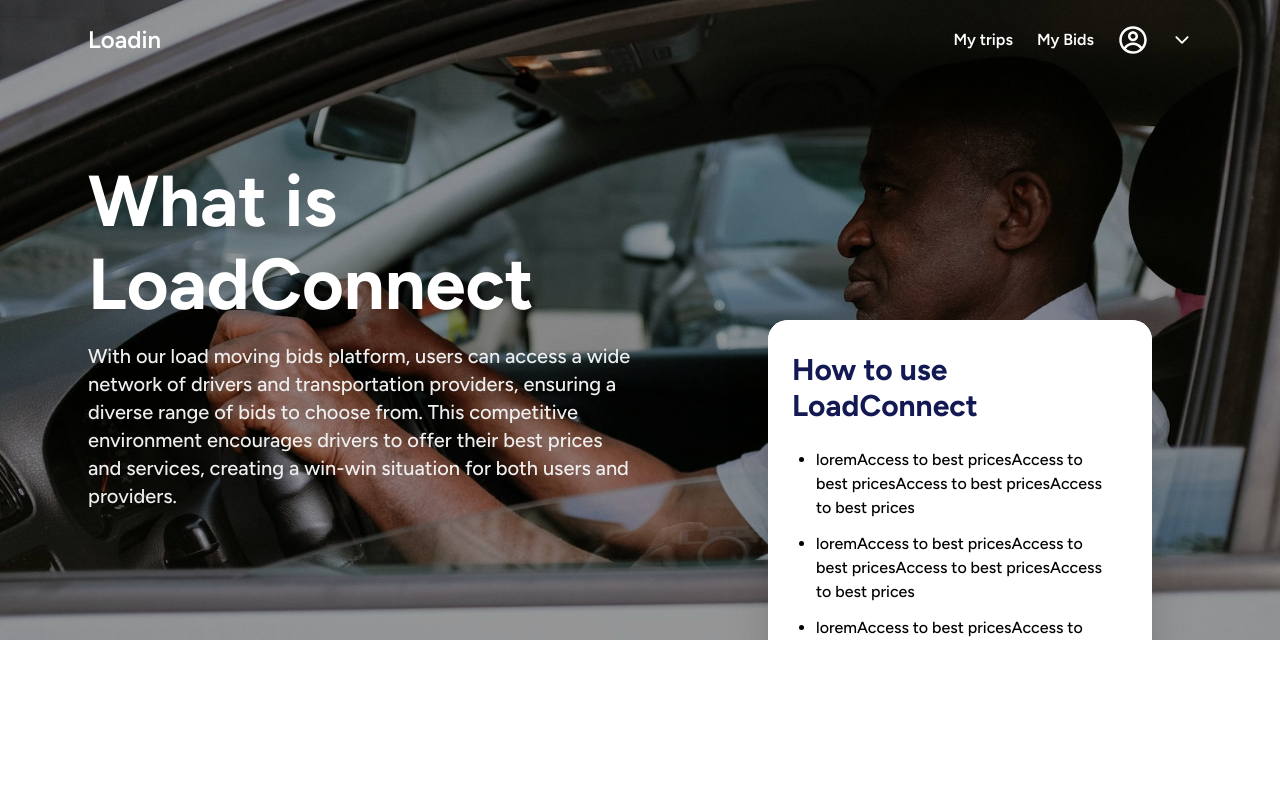
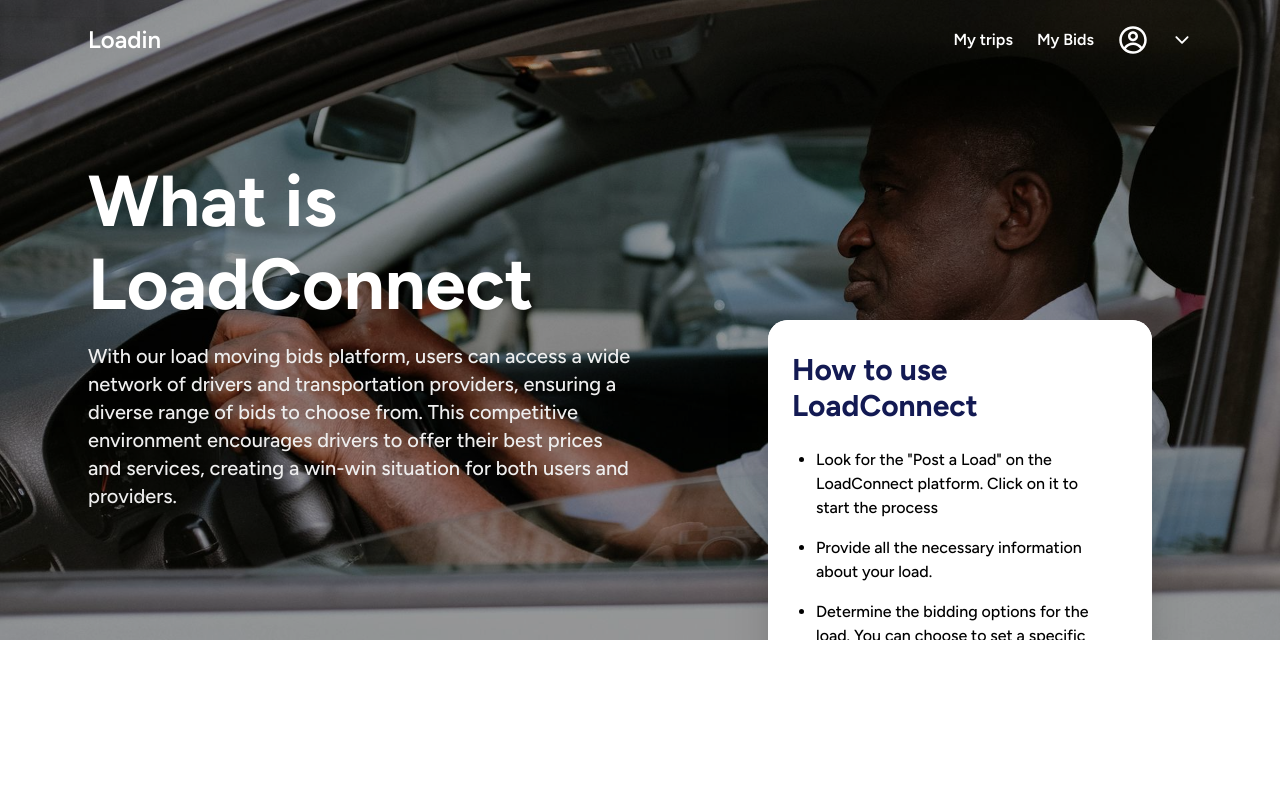
Before and after one commit to encode412/Loadin_, a React (Vite) app: page /go/pickup/post-bid in a window 1280 px wide. Shown: the top 800 px of the page. Built offline with nearby package versions, Linux system fonts and the light colour scheme; what google-maps-react would draw is missing.

Commit message:
update to content

```diff
--- a/src/pages/dashboard/_components/loadwallet/_components/feature-modal/index.jsx
+++ b/src/pages/dashboard/_components/loadwallet/_components/feature-modal/index.jsx
@@ -7,12 +7,11 @@ const FeatureModal = () => {
         <span className="text-primary text-3xl font-bold">How to use LoadWallet</span>
         <div className="flex flex-col px-6 pt-6">
             <ul className="text-base flex flex-col gap-y-3 font-medium">
-                <li style={{listStyle: 'disc'}}>loremAccess to best pricesAccess to best pricesAccess to best pricesAccess to best prices</li>
-                <li style={{listStyle: 'disc'}}>loremAccess to best pricesAccess to best pricesAccess to best pricesAccess to best prices</li>
-                <li style={{listStyle: 'disc'}}>loremAccess to best pricesAccess to best pricesAccess to best pricesAccess to best prices</li>
-                <li style={{listStyle: 'disc'}}>loremAccess to best pricesAccess to best pricesAccess to best pricesAccess to best prices</li>
-                <li style={{listStyle: 'disc'}}>Access to best prices</li>
-                <li style={{listStyle: 'disc'}}>Access to best prices</li>
+                <li style={{listStyle: 'disc'}}> Follow the instructions to set up your LoadWallet account</li>
+                <li style={{listStyle: 'disc'}}>As a driver, when it's time for payment, access the LoadWallet feature. Simply request the amount required for moving the load directly on the platform. Provide all the necessary details, such as the load information and the payment amount.</li>
+                <li style={{listStyle: 'disc'}}>Customers will receive the payment request and can conveniently review it within the LoadConnect platform. They can verify the details of the payment request, ensuring accuracy and alignment with the agreed terms. With a simple click, they can approve the payment.</li>
+                <li style={{listStyle: 'disc'}}>Once the payment request is approved, the funds will be transferred from the Customer's LoadWallet account to the driver's LoadWallet account. This process ensures a seamless and efficient transaction, avoiding the delays associated with traditional transfers.</li>
+
             </ul>
         </div>
       </div>
--- a/src/pages/dashboard/_components/post-bid/_components/feature-modal/index.jsx
+++ b/src/pages/dashboard/_components/post-bid/_components/feature-modal/index.jsx
@@ -6,13 +6,13 @@ const FeatureModal = () => {
       <div className="flex px-6 py-8 flex-col">
         <span className="text-primary text-3xl font-bold">How to use LoadConnect</span>
         <div className="flex flex-col px-6 pt-6">
-            <ul className="text-base flex flex-col gap-y-3 font-medium">
-                <li style={{listStyle: 'disc'}}>loremAccess to best pricesAccess to best pricesAccess to best pricesAccess to best prices</li>
-                <li style={{listStyle: 'disc'}}>loremAccess to best pricesAccess to best pricesAccess to best pricesAccess to best prices</li>
-                <li style={{listStyle: 'disc'}}>loremAccess to best pricesAccess to best pricesAccess to best pricesAccess to best prices</li>
-                <li style={{listStyle: 'disc'}}>loremAccess to best pricesAccess to best pricesAccess to best pricesAccess to best prices</li>
-                <li style={{listStyle: 'disc'}}>Access to best prices</li>
-                <li style={{listStyle: 'disc'}}>Access to best prices</li>
+            <ul className="text-base flex flex-col gap-y-4 font-medium">
+                <li style={{listStyle: 'disc'}}>Look for the "Post a Load" on the LoadConnect platform. Click on it to start the process</li>
+                <li style={{listStyle: 'disc'}}>Provide all the necessary information about your load.</li>
+                <li style={{listStyle: 'disc'}}>Determine the bidding options for the load. You can choose to set a specific price range and submit</li>
+                <li style={{listStyle: 'disc'}}>Drivers on LoadConnect will see your load posting and have the opportunity to submit bids with their proposed prices</li>
+                <li style={{listStyle: 'disc'}}> Evaluate the bids received based on factors such as price, driver ratings, equipment, and any other criteria that are important to you</li>
+                <li style={{listStyle: 'disc'}}> Once you have selected a driver, communicate the final details, such as pickup and delivery schedules, payment terms, and any necessary documentation.</li>
             </ul>
         </div>
       </div>
```
